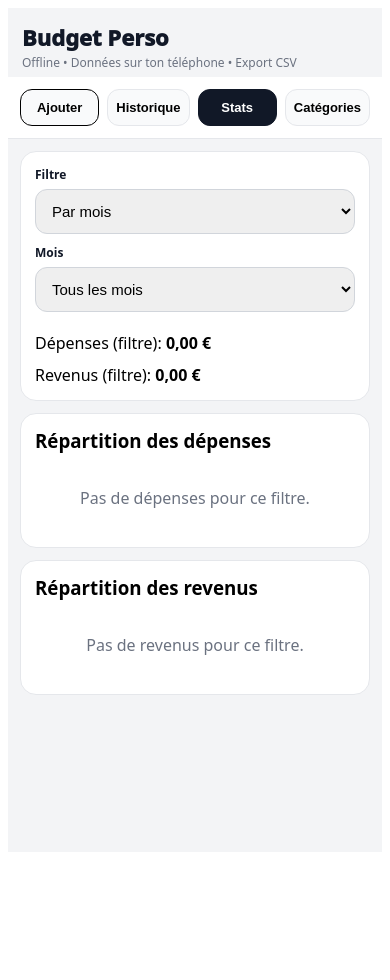
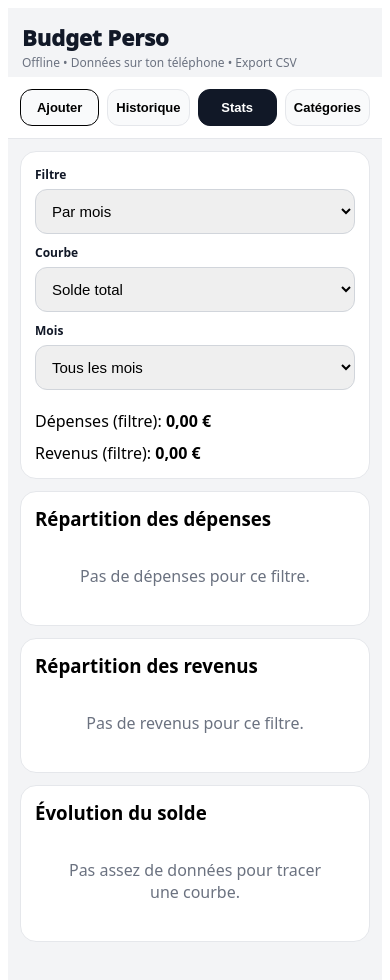
Before and after one commit to kxirox/budget-pwa, a React (Vite) app: page / in a window 390 px wide. Both pictures are taken after a click on the button "Stats". Shown: the top 980 px of the page. Before the commit the page ends 860 px from the top, so only its background shows below. Built offline with nearby package versions, Linux system fonts and the light colour scheme.

Commit message:
Stats: mobile-friendly charts, income/expense separation, period filter

```diff
--- a/src/components/Stats.jsx
+++ b/src/components/Stats.jsx
@@ -1,6 +1,8 @@
-import React, { useMemo, useState } from "react";
-import { PieChart, Pie, Tooltip, Legend, ResponsiveContainer } from "recharts";
+import React, { useMemo, useState, useEffect } from "react";
+import { PieChart, Pie, Tooltip, Legend, ResponsiveContainer, LineChart, Line, XAxis, YAxis, CartesianGrid } from "recharts";
 import { currentMonthKey, formatEUR, monthLabelFR } from "../utils";
+
+
 
 export default function Stats({ expenses, categories }) {
   // UI filter
@@ -8,8 +10,47 @@ export default function Stats({ expenses, categories }) {
   const [month, setMonth] = useState("ALL"); // "ALL" or "YYYY-MM"
   const [from, setFrom] = useState("");
   const [to, setTo] = useState("");
+  const [scope, setScope] = useState("total"); // "total" | "bank" | "type"
+  const [selectedKey, setSelectedKey] = useState("ALL"); // ALL ou une banque/un type
+
+
+
 
   const isMobile = typeof window !== "undefined" && window.innerWidth < 700;
+  const MAX_ROWS = isMobile ? 8 : 12;
+
+  // Legend component for PieChart
+  function LegendList({ items }) {
+    if (!items?.length) return null;
+
+    return (
+      <div
+        style={{
+          marginTop: 10,
+          borderTop: "1px solid #e5e7eb",
+          paddingTop: 10,
+          maxHeight: isMobile ? 220 : 260,
+          overflow: "auto"
+        }}
+      >
+        {items.slice(0, MAX_ROWS).map((d) => (
+          <div key={d.name} style={styles.legendRow}>
+            <div style={styles.legendName} title={d.name}>{d.name}</div>
+            <div style={styles.legendValue}>{formatEUR(d.value)}</div>
+          </div>
+        ))}
+
+        {items.length > MAX_ROWS && (
+          <div style={{ marginTop: 8, color: "#6b7280", fontSize: 12 }}>
+            + {items.length - MAX_ROWS} autres catégories…
+          </div>
+        )}
+      </div>
+    );
+  }
+
+
+
 
   const months = useMemo(() => {
     const set = new Set(expenses.map(e => currentMonthKey(String(e.date || "").trim())));
@@ -29,12 +70,132 @@ export default function Stats({ expenses, categories }) {
         if (to && d > to) return false;
         return true;
       }
-
       // mode month
       if (month === "ALL") return true;
       return currentMonthKey(d) === month;
     });
   }, [expenses, mode, from, to, month]);
+
+
+  // Balance timeline par groupe (bank / type) pour le graphique
+  const balanceTimeline = useMemo(() => {
+    const getGroupKey = (e) => {
+      if (scope === "total") return "Total";
+      if (scope === "bank") return String(e.bank || "Physique").trim() || "Physique";
+      return String(e.accountType || "Compte courant").trim() || "Compte courant";
+    };
+
+    // delta par jour et par groupe
+    const byDay = new Map(); // date -> Map(group -> delta)
+    const groups = new Set();
+
+    for (const e of statsFiltered) {
+      const d = String(e.date || "").trim();
+      if (!d) continue;
+
+      const g = getGroupKey(e);
+      if (scope !== "total" && selectedKey !== "ALL" && g !== selectedKey) continue;
+
+      const signed = e.kind === "income" ? Number(e.amount || 0) : -Number(e.amount || 0);
+
+      if (!byDay.has(d)) byDay.set(d, new Map());
+      const m = byDay.get(d);
+
+      m.set(g, (m.get(g) || 0) + signed);
+      groups.add(g);
+    }
+
+    const days = Array.from(byDay.keys()).sort((a, b) => a.localeCompare(b));
+    const groupList = Array.from(groups).sort((a, b) => a.localeCompare(b));
+
+    // cumul
+    const running = {};
+    for (const g of groupList) running[g] = 0;
+
+    const out = [];
+    for (const day of days) {
+      const m = byDay.get(day) || new Map();
+      for (const g of groupList) {
+        running[g] += m.get(g) || 0;
+      }
+      const row = { date: day };
+      for (const g of groupList) row[g] = Math.round(running[g] * 100) / 100;
+      out.push(row);
+    }
+
+    return { rows: out, keys: groupList };
+  }, [statsFiltered, scope, selectedKey]);
+  // fin balance timeline par groupe
+
+
+
+
+
+
+
+
+
+
+
+
+
+
+  // Options pour les filtres bank / type
+  const bankOptions = useMemo(() => {
+    const set = new Set(statsFiltered.map(e => String(e.bank || "Physique").trim() || "Physique"));
+    return ["ALL", ...Array.from(set).sort((a, b) => a.localeCompare(b))];
+  }, [statsFiltered]);
+
+  const typeOptions = useMemo(() => {
+    const set = new Set(statsFiltered.map(e => String(e.accountType || "Compte courant").trim() || "Compte courant"));
+    return ["ALL", ...Array.from(set).sort((a, b) => a.localeCompare(b))];
+  }, [statsFiltered]);
+
+  // Quand tu changes de scope, on reset la sélection
+  useEffect(() => setSelectedKey("ALL"), [scope]);
+    // eslint-disable-next-line react-hooks/exhaustive-deps
+  // fin options filtre
+
+
+
+
+
+
+
+
+
+
+
+  /*// Solde dans le temps pour calcul du graphique
+  const balanceTimeline = useMemo(() => {
+    // regrouper par date (YYYY-MM-DD)
+    const byDay = new Map();
+
+    for (const e of statsFiltered) {
+      const d = String(e.date || "").trim();
+      if (!d) continue;
+
+      const signed = e.kind === "income" ? Number(e.amount || 0) : -Number(e.amount || 0);
+      byDay.set(d, (byDay.get(d) || 0) + signed);
+    }
+
+    const days = Array.from(byDay.keys()).sort((a, b) => a.localeCompare(b));
+
+    let running = 0;
+    const out = [];
+    for (const day of days) {
+      running += byDay.get(day) || 0;
+      out.push({
+        date: day,
+        solde: Math.round(running * 100) / 100
+      });
+    }
+    return out;
+  }, [statsFiltered]);
+  // fin solde dans le temps*/
+
+
+
 
 
 
@@ -92,7 +253,7 @@ export default function Stats({ expenses, categories }) {
             style={{
               display: "grid",
               gap: 10,
-              gridTemplateColumns: isMobile ? "1fr" : "1fr 1fr 1fr"
+              gridTemplateColumns: isMobile ? "1fr" : "1fr 1fr 1fr 1fr"
             }}
           >
             <label style={styles.label}>
@@ -102,6 +263,42 @@ export default function Stats({ expenses, categories }) {
                 <option value="range">Par période</option>
               </select>
             </label>
+
+
+            <label style={styles.label}>
+              Courbe
+              <select value={scope} onChange={(e) => setScope(e.target.value)} style={styles.input}>
+                <option value="total">Solde total</option>
+                <option value="bank">Solde par banque</option>
+                <option value="type">Solde par type de compte</option>
+              </select>
+            </label>
+
+
+            {scope === "bank" && (
+              <label style={styles.label}>
+                Banque
+                <select value={selectedKey} onChange={(e) => setSelectedKey(e.target.value)} style={styles.input}>
+                  {bankOptions.map(b => (
+                    <option key={b} value={b}>{b === "ALL" ? "Toutes" : b}</option>
+                  ))}
+                </select>
+              </label>
+            )}
+
+            {scope === "type" && (
+              <label style={styles.label}>
+                Type de compte
+                <select value={selectedKey} onChange={(e) => setSelectedKey(e.target.value)} style={styles.input}>
+                  {typeOptions.map(t => (
+                    <option key={t} value={t}>{t === "ALL" ? "Tous" : t}</option>
+                  ))}
+                </select>
+              </label>
+            )}
+
+
+
 
             {mode === "month" ? (
               <label style={styles.label}>
@@ -145,6 +342,7 @@ export default function Stats({ expenses, categories }) {
       <div style={styles.card}>
         <h3 style={{ margin: 0, marginBottom: 10 }}>Répartition des dépenses</h3>
 
+
         {expenseData.length === 0 ? (
           <div style={{ color: "#6b7280", textAlign: "center", padding: 24 }}>
             Pas de dépenses pour ce filtre.
@@ -153,15 +351,22 @@ export default function Stats({ expenses, categories }) {
           <div style={{ width: "100%", height: 320 }}>
             <ResponsiveContainer width="100%" height="100%">
               <PieChart>
-                <Pie dataKey="value" data={expenseData} label />
+                <Pie
+                  dataKey="value"
+                  data={expenseData}
+                  label={!isMobile}
+                  labelLine={!isMobile}
+                  isAnimationActive={!isMobile}
+                />
+
                 <Tooltip formatter={(v) => formatEUR(v)} />
-                <Legend />
+                {!isMobile && <Legend />}
               </PieChart>
             </ResponsiveContainer>
+            {isMobile && <LegendList items={expenseData} />}
           </div>
         )}
       </div>
-
 
 
 
@@ -176,14 +381,64 @@ export default function Stats({ expenses, categories }) {
           <div style={{ width: "100%", height: 320 }}>
             <ResponsiveContainer width="100%" height="100%">
               <PieChart>
-                <Pie dataKey="value" data={incomeData} label />
+                <Pie
+                  dataKey="value"
+                  data={expenseData}
+                  label={!isMobile}
+                  labelLine={!isMobile}
+                  isAnimationActive={!isMobile}
+                />
                 <Tooltip formatter={(v) => formatEUR(v)} />
-                <Legend />
+                {!isMobile && <Legend />}
               </PieChart>
+            </ResponsiveContainer>
+
+            {isMobile && <LegendList items={incomeData} />}
+          </div>
+        )}
+      </div>
+
+
+
+      <div style={styles.card}>
+        <h3 style={{ margin: 0, marginBottom: 10 }}>Évolution du solde</h3>
+
+        {balanceTimeline.rows.length < 2 ? (
+          <div style={{ color: "#6b7280", textAlign: "center", padding: 24 }}>
+            Pas assez de données pour tracer une courbe.
+          </div>
+        ) : (
+          <div style={{ width: "100%", height: 300 }}>
+            <ResponsiveContainer width="100%" height="100%">
+              <LineChart data={balanceTimeline.rows}>
+                <CartesianGrid strokeDasharray="3 3" />
+                <XAxis dataKey="date" hide={isMobile} />
+                <YAxis tickFormatter={(v) => `${Math.round(v)}€`} />
+                <Tooltip formatter={(v) => formatEUR(v)} labelFormatter={(l) => `Date: ${l}`} />
+
+                {balanceTimeline.keys.map((k) => (
+                  <Line key={k} type="monotone" dataKey={k} dot={false} isAnimationActive={!isMobile} />
+                ))}
+              </LineChart>
             </ResponsiveContainer>
           </div>
         )}
       </div>
+
+
+
+
+
+
+
+
+
+
+
+
+
+
+
 
 
 
@@ -205,6 +460,8 @@ export default function Stats({ expenses, categories }) {
   );
 }
 
+
+
 const styles = {
   card: {
     padding: 14,
@@ -215,5 +472,28 @@ const styles = {
   label: { display: "grid", gap: 6, fontWeight: 800, fontSize: 12, color: "#111827" },
   input: { padding: "12px 12px", borderRadius: 12, border: "1px solid #d1d5db", fontSize: 15 },
   big: { fontSize: 16 },
-  line: { display: "flex", alignItems: "center", justifyContent: "space-between" }
+  line: { display: "flex", alignItems: "center", justifyContent: "space-between" },
+
+  legendRow: {
+    display: "flex",
+    alignItems: "center",
+    justifyContent: "space-between",
+    gap: 10,
+    padding: "8px 2px"
+  },
+  legendName: {
+    fontWeight: 800,
+    fontSize: 13,
+    color: "#111827",
+    maxWidth: "70%",
+    overflow: "hidden",
+    textOverflow: "ellipsis",
+    whiteSpace: "nowrap"
+  },
+  legendValue: {
+    fontWeight: 900,
+    fontSize: 13,
+    color: "#111827"
+  },
+
 };
```
